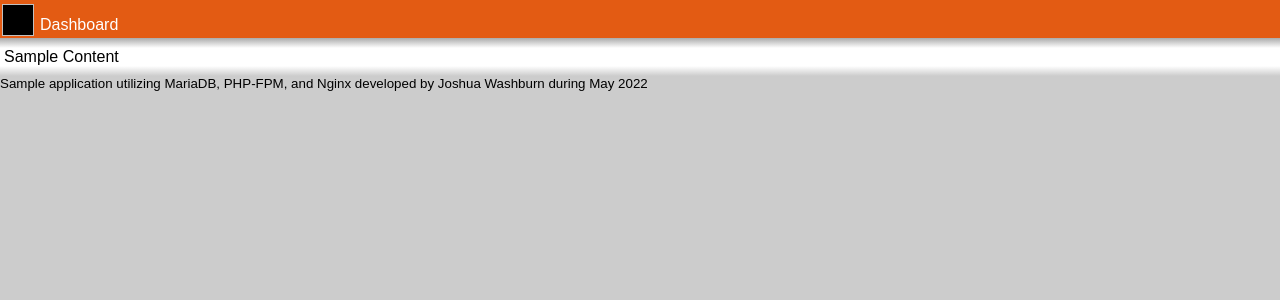
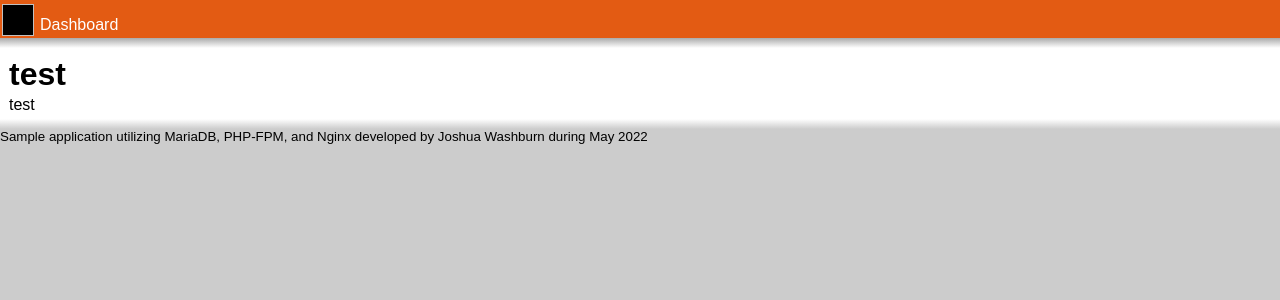
Before and after one commit to electrus89/portfolio-invsys, a PHP site: page /backoffice/ in a window 1280 px wide. Shown: the top 300 px of the page. Run offline with PHP 8.4, Linux system fonts and the light colour scheme.

Commit message:
Improvements to stylesheet

```diff
--- a/roots/web_root/backoffice/index.php
+++ b/roots/web_root/backoffice/index.php
@@ -13,7 +13,8 @@
 		<div id="page">
 			<div class="ui-fade" id="uif-h"></div>
 			<div id="content">
-			Sample Content
+				<h1>test</h1>
+				<div>test</div>
 			</div>
 			<div class="ui-fade" id="uif-f"></div>
 		</div>
--- a/roots/web_root/backoffice/style.php
+++ b/roots/web_root/backoffice/style.php
@@ -8,13 +8,13 @@ body {
 	margin: 0px;
 }
 
-body div#heading {
+div#heading {
 	background: #E35B13;
 	padding: 2px 0px 2px 0px;
 	height: 34px;
 }
 
-body div#heading img#logo {
+div#heading img#logo {
 	height: 32px;
 	width: 32px;
 	background: black;
@@ -23,17 +23,17 @@ body div#heading img#logo {
 	left: 2px;
 }
 
-body div#heading ul#menu {
-        display: inline;
-        padding: 0px;
+div#heading ul#menu {
+    display: inline;
+    padding: 0px;
 }
 
-body div#heading ul#menu li {
-        display: inline;
+div#heading ul#menu li {
+    display: inline;
 	margin: 0px;
 }
 
-body div#heading ul#menu li a {
+div#heading ul#menu li a {
 	color: white;
 	text-decoration: none;
 	font-family: sans-serif;
@@ -42,7 +42,7 @@ body div#heading ul#menu li a {
 	bottom: 4px;
 }
 
-body div#heading ul#menu li a:hover {
+div#heading ul#menu li a:hover {
 	background: #000;
 }
 
@@ -64,10 +64,20 @@ div div.ui-fade#uif-h {
 div div.ui-fade#uif-f {
 	background-image: linear-gradient(#FFF,#CCC);
 }
+
 div#page {
 	background: #FFF;
 }
+
 div#page div#content {
 	margin: 0px 4px 0px 4px;
 	font-family: sans-serif;
 }
+
+div#content {
+	padding: 5px;
+}
+
+h1, h2, h3, h4, h5 {
+	margin: 3px 0px 3px 0px;
+}
```
